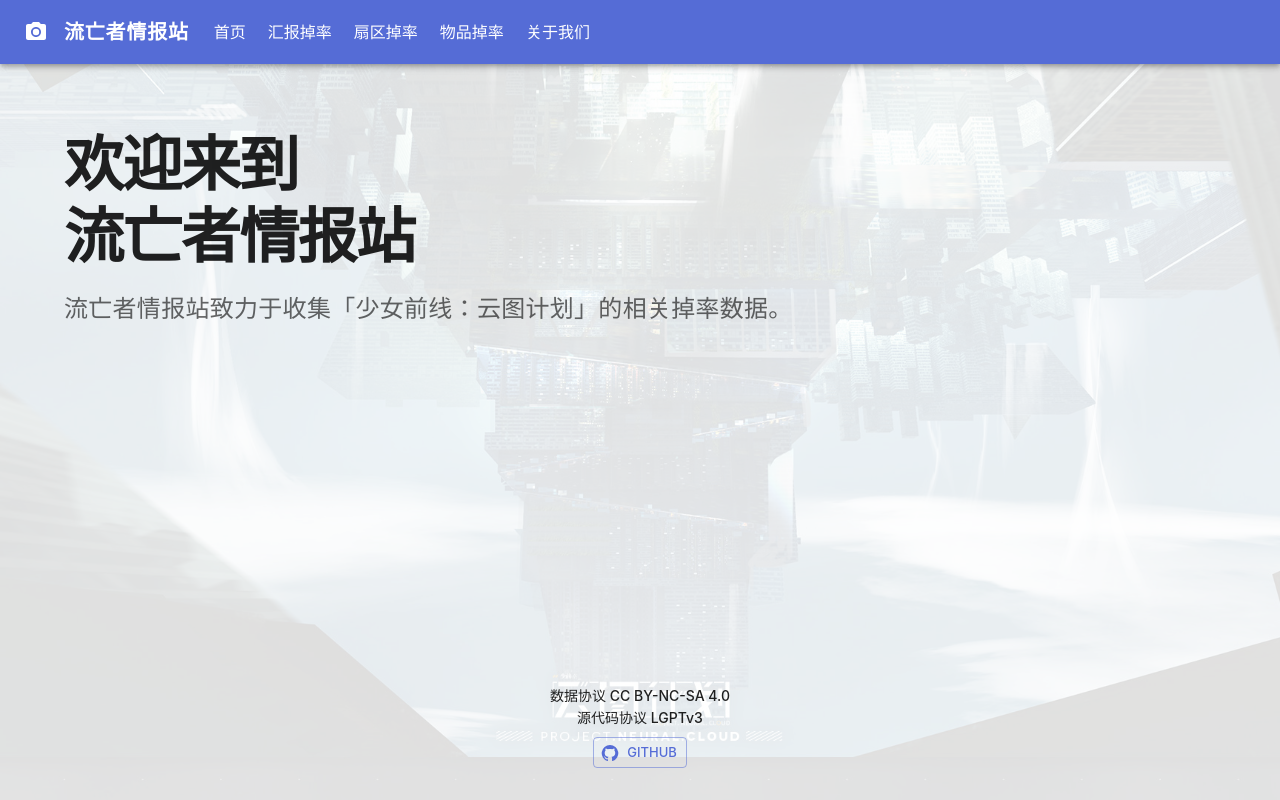
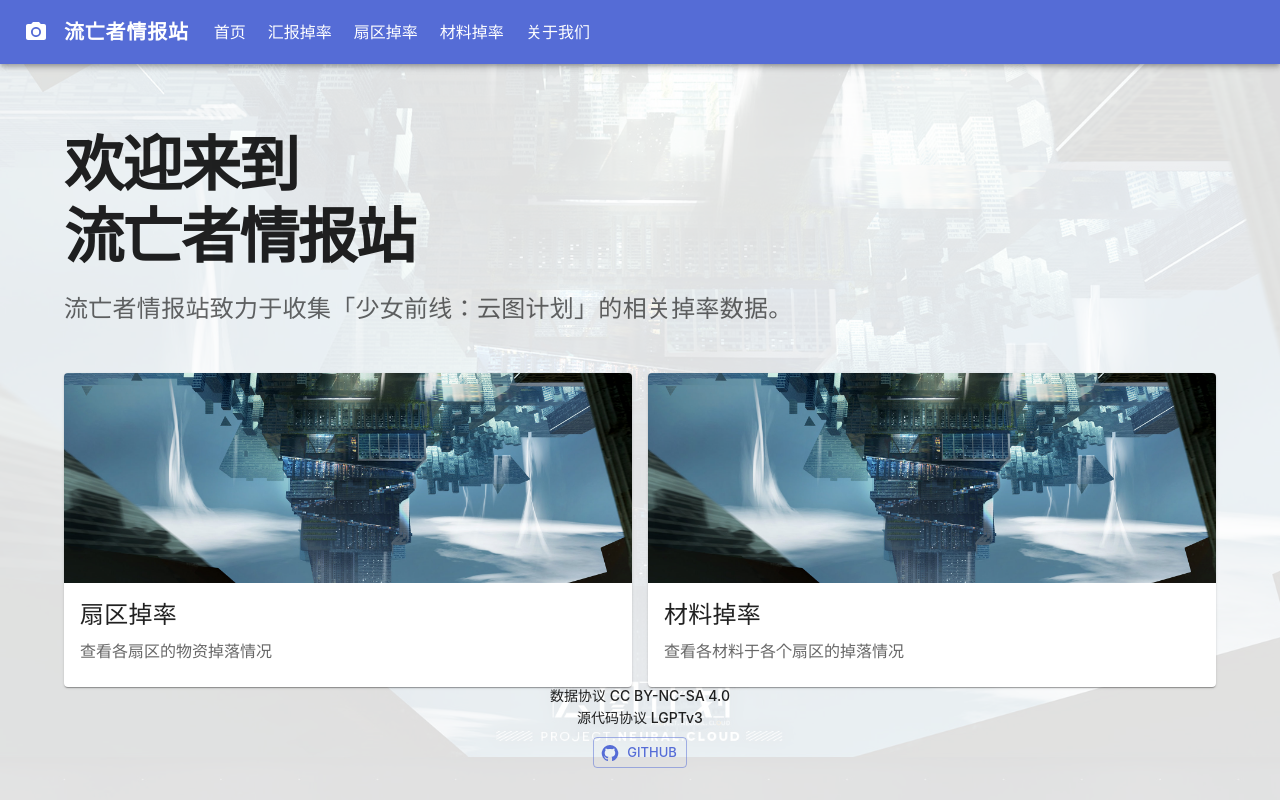
Before and after one commit to exiles-statistics/frontend, a React (Create React App) app: page / in a window 1280 px wide. Built offline with nearby package versions, Linux system fonts and the light colour scheme.

Commit message:
add index card

```diff
--- a/package.json
+++ b/package.json
@@ -12,6 +12,7 @@
     "@types/react": "latest",
     "@types/react-dom": "latest",
     "autoprefixer": "^9",
+    "clsx": "^1.1.1",
     "node-sass": "^6.0.1",
     "postcss": "^7",
     "react": "latest",
--- a/public/index.html
+++ b/public/index.html
@@ -27,7 +27,7 @@
   </head>
   <body>
     <noscript>You need to enable JavaScript to run this app.</noscript>
-    <div id="root"></div>
+    <main id="root" style="position: relative; height: 100%"></main>
     <!--
       This HTML file is a template.
       If you open it directly in the browser, you will see an empty page.
--- a/src/App.tsx
+++ b/src/App.tsx
@@ -11,7 +11,7 @@ export default function App() {
       <main>
         {/* Hero unit */}
         <Container maxWidth="lg" className="mt-8 md:mt-16">
-          <Routing/>
+          <Routing />
         </Container>
       </main>
       {/* Footer */}
--- /dev/null
+++ b/src/components/common/link-card/index.tsx
@@ -0,0 +1,30 @@
+import {FC} from "react";
+import {Card, CardContent, CardHeader, CardMedia, Typography} from "@mui/material";
+
+interface LinkCardProps {
+  title: JSX.Element | string
+  subtitle: JSX.Element | string
+  background?: string
+  media?: JSX.Element
+}
+
+/* LinkCard provides an opinionated way to display hyperlinking information in which navigates the user around the site */
+export const LinkCard: FC<LinkCardProps> = ({ background, title, subtitle, media }) => {
+  return (
+    <Card style={{ ...(background ? { background: `url(${background})` } : null) }}>
+      { media }
+
+      <CardContent>
+        {/*<Typography sx={{ fontSize: 14 }} color="text.secondary" gutterBottom>*/}
+        {/*  Word of the Day*/}
+        {/*</Typography>*/}
+        <Typography variant="h5" component="div" gutterBottom>
+          {title}
+        </Typography>
+        <Typography color="text.secondary">
+          {subtitle}
+        </Typography>
+      </CardContent>
+    </Card>
+  )
+}
--- a/src/components/layouts/footer/index.module.scss
+++ b/src/components/layouts/footer/index.module.scss
@@ -1,5 +1,5 @@
 .root {
-  @apply absolute bottom-0 left-0 right-0 flex flex-col items-center p-4;
+  @apply absolute bottom-0 left-0 right-0 flex flex-col items-center p-4 mt-2;
 
   padding-bottom: calc(env(safe-area-inset-bottom) + 2rem);
 }
--- a/src/components/layouts/footer/index.tsx
+++ b/src/components/layouts/footer/index.tsx
@@ -8,7 +8,8 @@ import styles from './index.module.scss'
 interface FooterProps {}
 
 export const Footer: FC<FooterProps> = (props) => {
-  return <Box component="footer" className={styles["root"]}>
+  return (
+    <Box component="footer" className={styles["root"]}>
       <Typography variant="subtitle2" align="center" sx={{ pb: 1 }}>
         数据协议 CC BY-NC-SA 4.0 <br />源代码协议 LGPTv3
       </Typography>
@@ -32,5 +33,6 @@ export const Footer: FC<FooterProps> = (props) => {
       {/*>*/}
       {/*  Something here to give the footer a purpose!*/}
       {/*</Typography>*/}
-  </Box>;
+    </Box>
+  );
 }
--- a/src/config/routes.ts
+++ b/src/config/routes.ts
@@ -16,7 +16,7 @@ export const routes = [
   },
   {
     path: '/result/material',
-    name: '物品掉率'
+    name: '材料掉率'
   },
   {
     path: '/about',
--- /dev/null
+++ b/src/pages/index/index.module.scss
@@ -0,0 +1,3 @@
+.root {
+  @apply flex flex-col;
+}
--- a/src/pages/index/index.tsx
+++ b/src/pages/index/index.tsx
@@ -2,10 +2,13 @@ import {FC} from "react";
 import {RouteComponentProps} from "@reach/router";
 import Typography from "@mui/material/Typography";
 import * as React from "react";
+import {LinkCard} from "components/common/link-card";
+import {CardMedia, Grid} from "@mui/material";
+import styles from './index.module.scss'
 
 export const IndexPage: FC<RouteComponentProps> = props => {
   return (
-    <>
+    <div className={styles['root']}>
       <Typography
         component="h1"
         variant="h2"
@@ -18,6 +21,39 @@ export const IndexPage: FC<RouteComponentProps> = props => {
       <Typography variant="h5" color="text.secondary" paragraph>
         流亡者情报站致力于收集「少女前线：云图计划」的相关掉率数据。
       </Typography>
-    </>
+
+      <Grid container spacing={2} sx={{ mt: 2 }}>
+        <Grid item xs={12} md={6}>
+          <LinkCard
+            title="扇区掉率"
+            subtitle="查看各扇区的物资掉落情况"
+            media={
+              <CardMedia
+                component="img"
+                alt="扇区掉率背景图"
+                aria-hidden
+                sx={{ height: 210 }}
+                src={require("../../assets/images/bg.jpg").default}
+              />
+            }
+          />
+        </Grid>
+        <Grid item xs={12} md={6}>
+          <LinkCard
+            title="材料掉率"
+            subtitle="查看各材料于各个扇区的掉落情况"
+            media={
+              <CardMedia
+                component="img"
+                alt="材料掉率背景图"
+                aria-hidden
+                sx={{ height: 210 }}
+                src={require("../../assets/images/bg.jpg").default}
+              />
+            }
+          />
+        </Grid>
+      </Grid>
+    </div>
   )
 }
--- a/tsconfig.json
+++ b/tsconfig.json
@@ -19,7 +19,9 @@
     "noEmit": true,
     "jsx": "react-jsx",
     "baseUrl": "./src",
-    "noFallthroughCasesInSwitch": true
+    "noFallthroughCasesInSwitch": true,
+    "incremental": true,
+    "strictNullChecks": true
   },
   "include": [
     "src"
```
Also changed, not shown: .eslintrc.js (added). Lines whose indentation alone changed are shown as unchanged.
